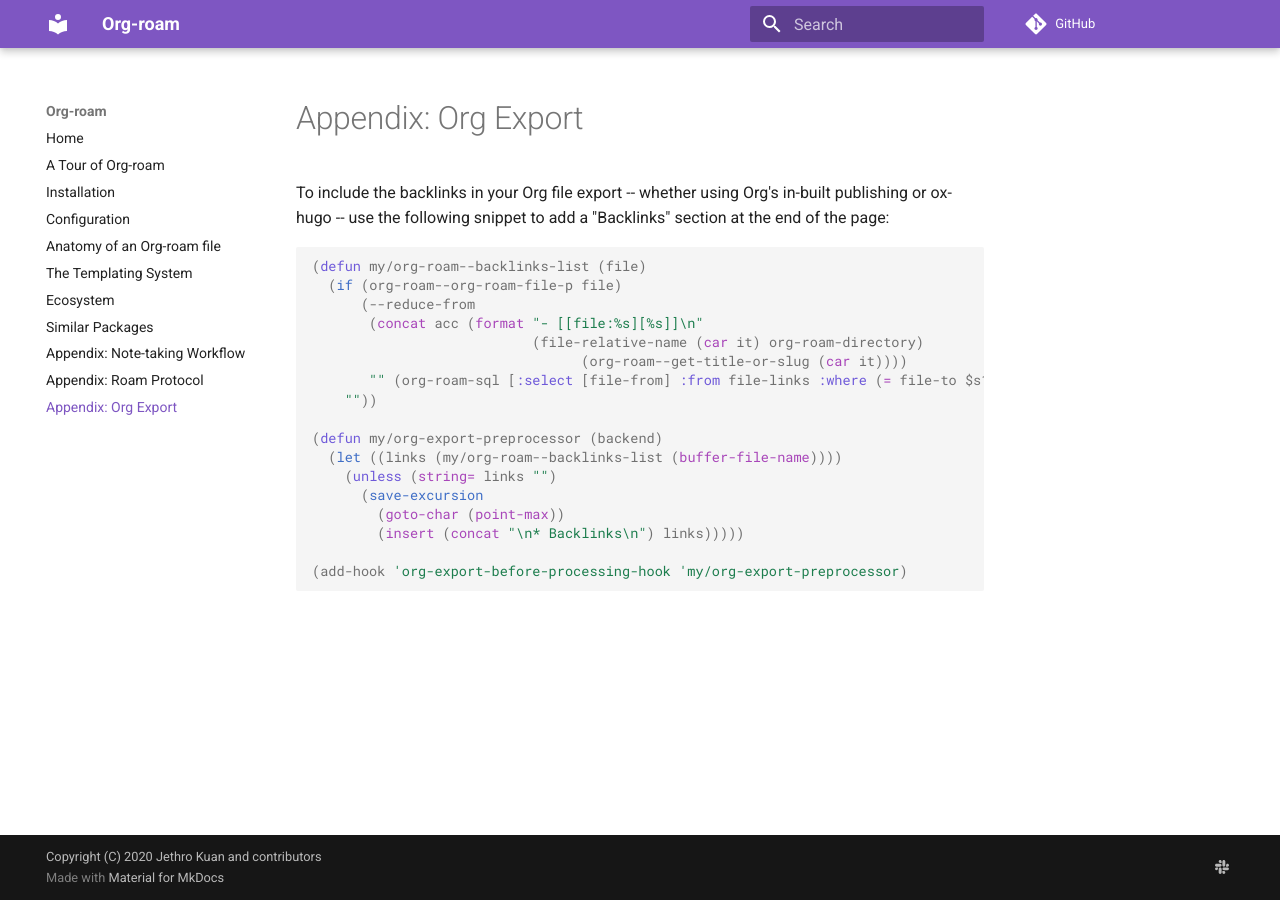
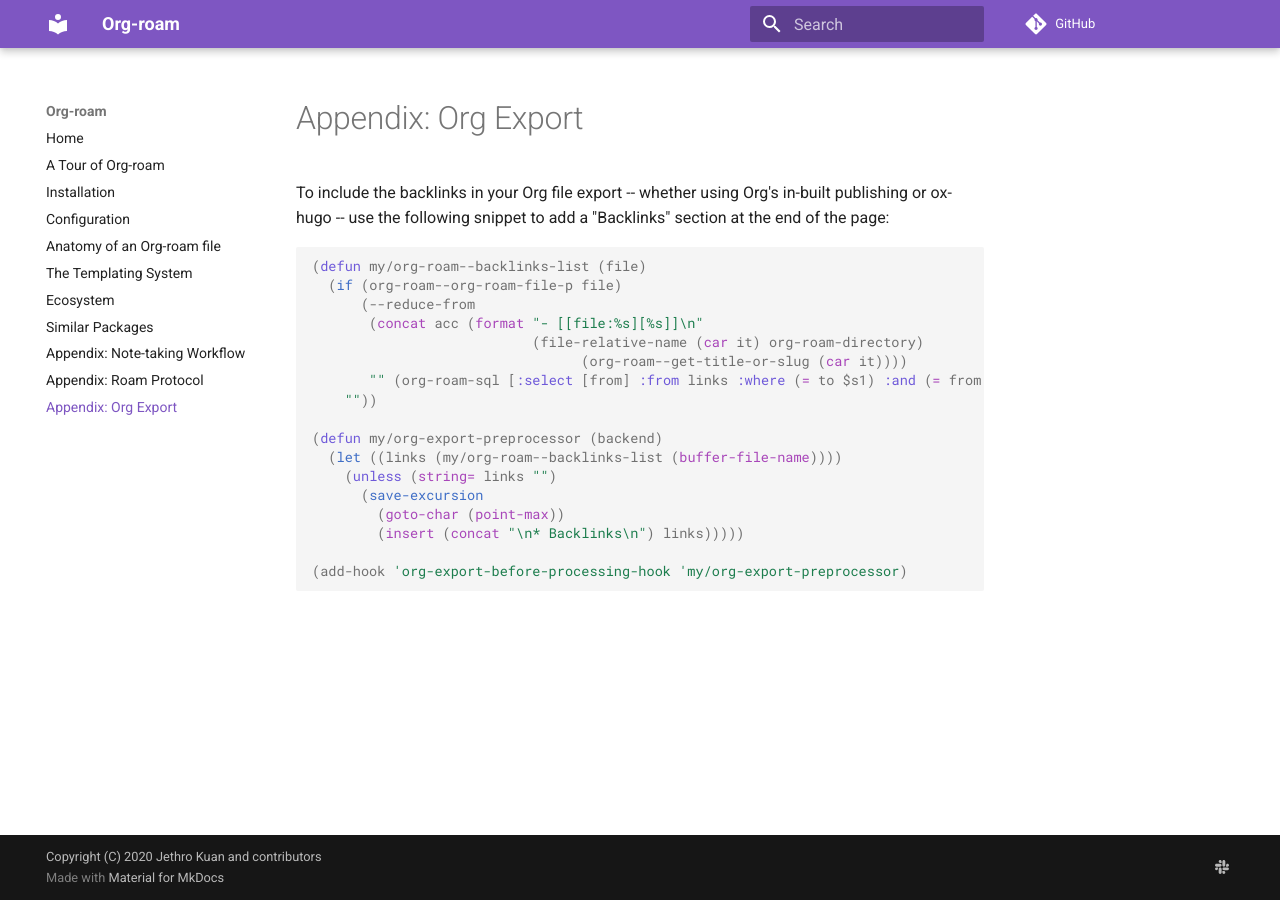
Before and after one commit to org-roam/org-roam, an MkDocs documentation site: the page built from doc/org_export.md, in a window 1280 px wide. Built offline with MkDocs 1.6.1 and Material for MkDocs 9.7.7, drawn with Linux system fonts in a browser that asks for light colours; comment, search, counter and statistics services are not loaded.

```diff
--- a/doc/org_export.md
+++ b/doc/org_export.md
@@ -9,7 +9,7 @@
        (concat acc (format "- [[file:%s][%s]]\n"
                            (file-relative-name (car it) org-roam-directory)
 			                     (org-roam--get-title-or-slug (car it))))
-       "" (org-roam-sql [:select [file-from] :from file-links :where (= file-to $s1)] file))
+       "" (org-roam-sql [:select [from] :from links :where (= to $s1) :and (= from $s2)] file "roam"))
     ""))
 
 (defun my/org-export-preprocessor (backend)
```
Also changed, not shown: 4 other files.
